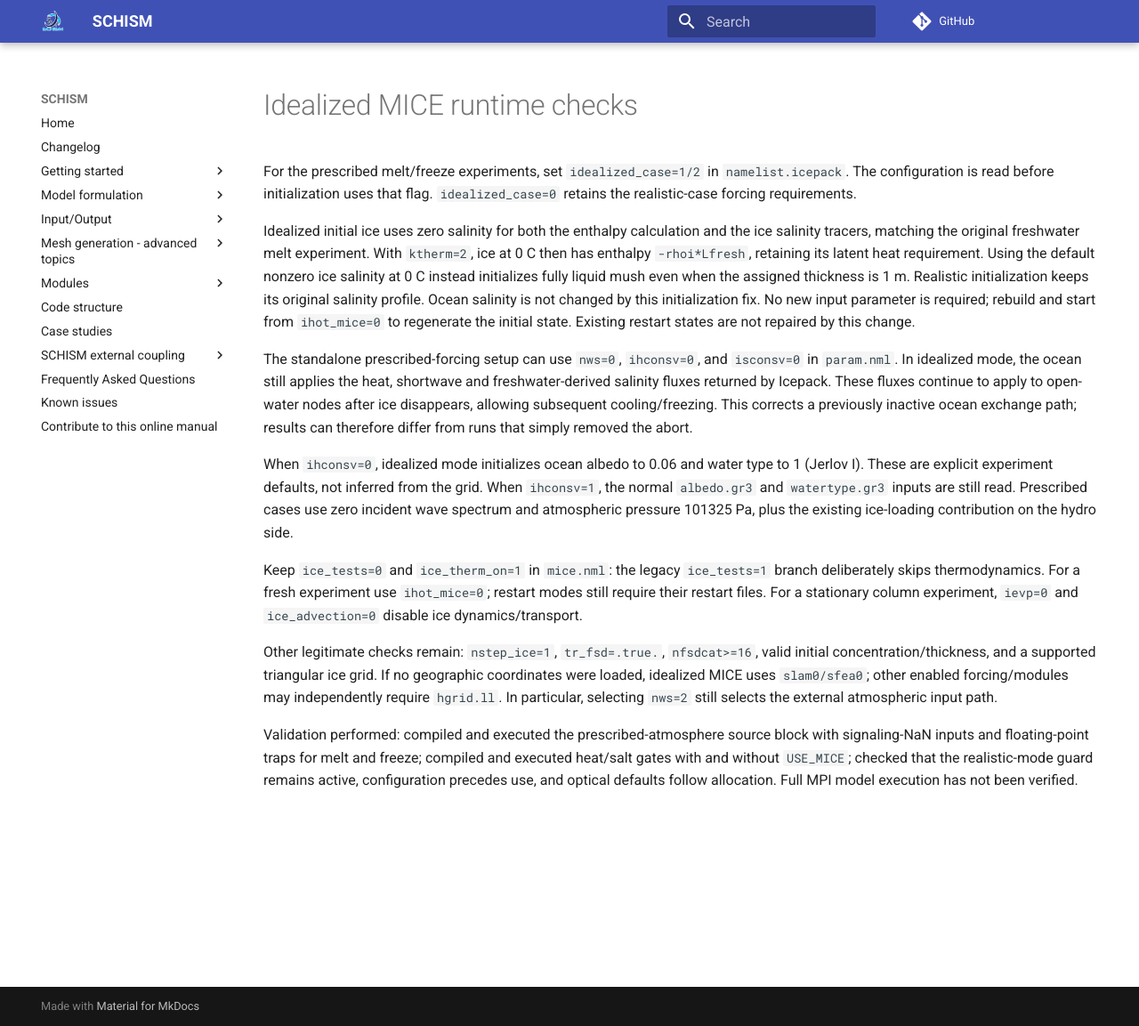
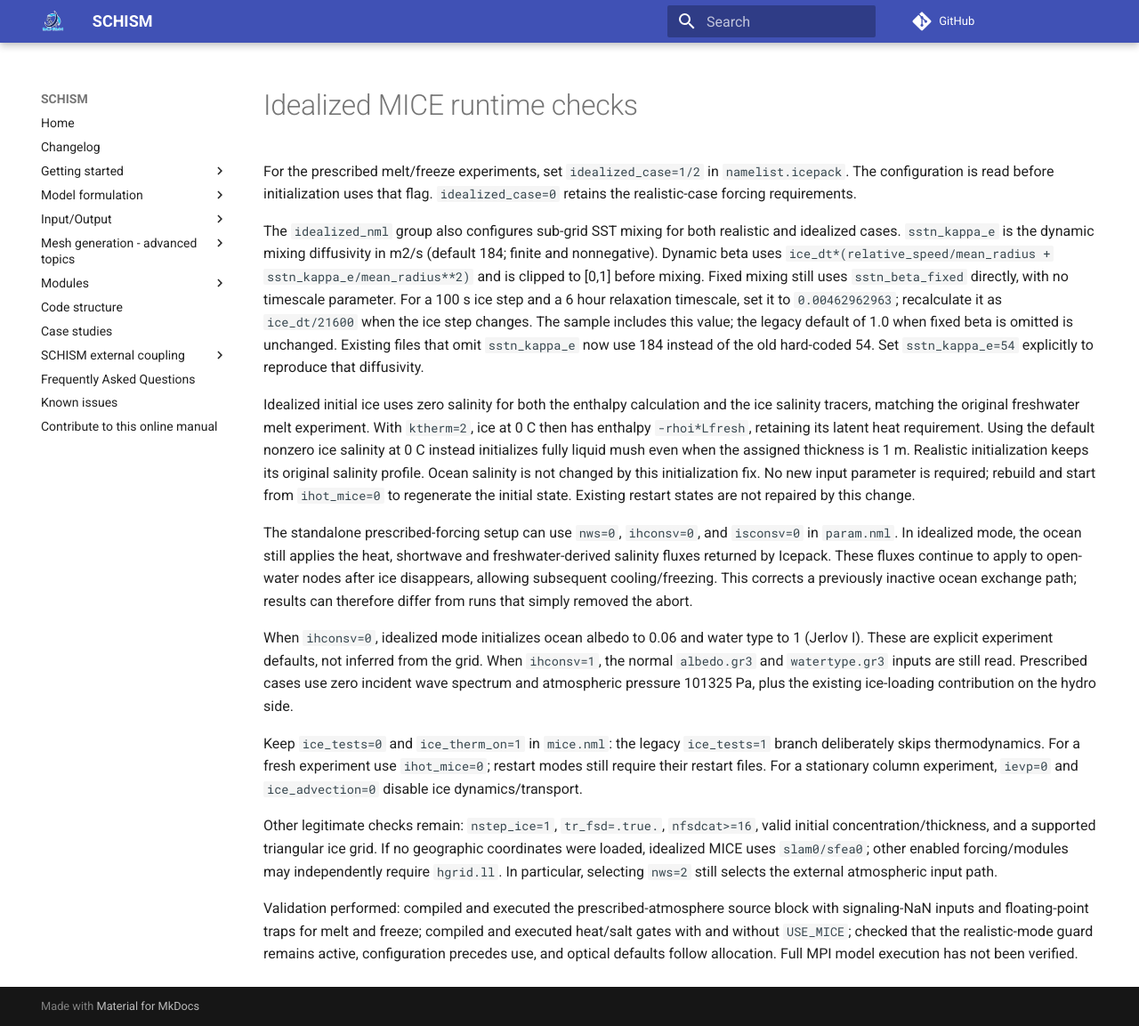
Before and after one commit to wangqian2284/SCHISM-Icepack, an MkDocs documentation site: the page built from docs/idealized-case-runtime.md, in a window 1280 px wide and 1153 px high. Shown: the whole window at 89% size. Built offline with MkDocs 1.6.1 and Material for MkDocs 9.7.7, drawn with Linux system fonts in a browser that asks for light colours; comment, search, counter and statistics services are not loaded; the version menu is left out.

Commit message:
change some parameters for idealized case

```diff
--- a/docs/idealized-case-runtime.md
+++ b/docs/idealized-case-runtime.md
@@ -3,6 +3,18 @@
 For the prescribed melt/freeze experiments, set `idealized_case=1/2` in
 `namelist.icepack`. The configuration is read before initialization uses that
 flag. `idealized_case=0` retains the realistic-case forcing requirements.
+
+The `idealized_nml` group also configures sub-grid SST mixing for both realistic
+and idealized cases. `sstn_kappa_e` is the dynamic mixing diffusivity in m2/s
+(default 184; finite and nonnegative). Dynamic beta uses
+`ice_dt*(relative_speed/mean_radius + sstn_kappa_e/mean_radius**2)` and is
+clipped to [0,1] before mixing. Fixed mixing still uses `sstn_beta_fixed`
+directly, with no timescale parameter. For a 100 s ice step and a 6 hour
+relaxation timescale, set it to `0.00462962963`; recalculate it as
+`ice_dt/21600` when the ice step changes. The sample includes this value;
+the legacy default of 1.0 when fixed beta is omitted is unchanged.
+Existing files that omit `sstn_kappa_e` now use 184 instead of the old
+hard-coded 54. Set `sstn_kappa_e=54` explicitly to reproduce that diffusivity.
 
 Idealized initial ice uses zero salinity for both the enthalpy calculation and
 the ice salinity tracers, matching the original freshwater melt experiment.
```
Also changed, not shown: 4 other files.
